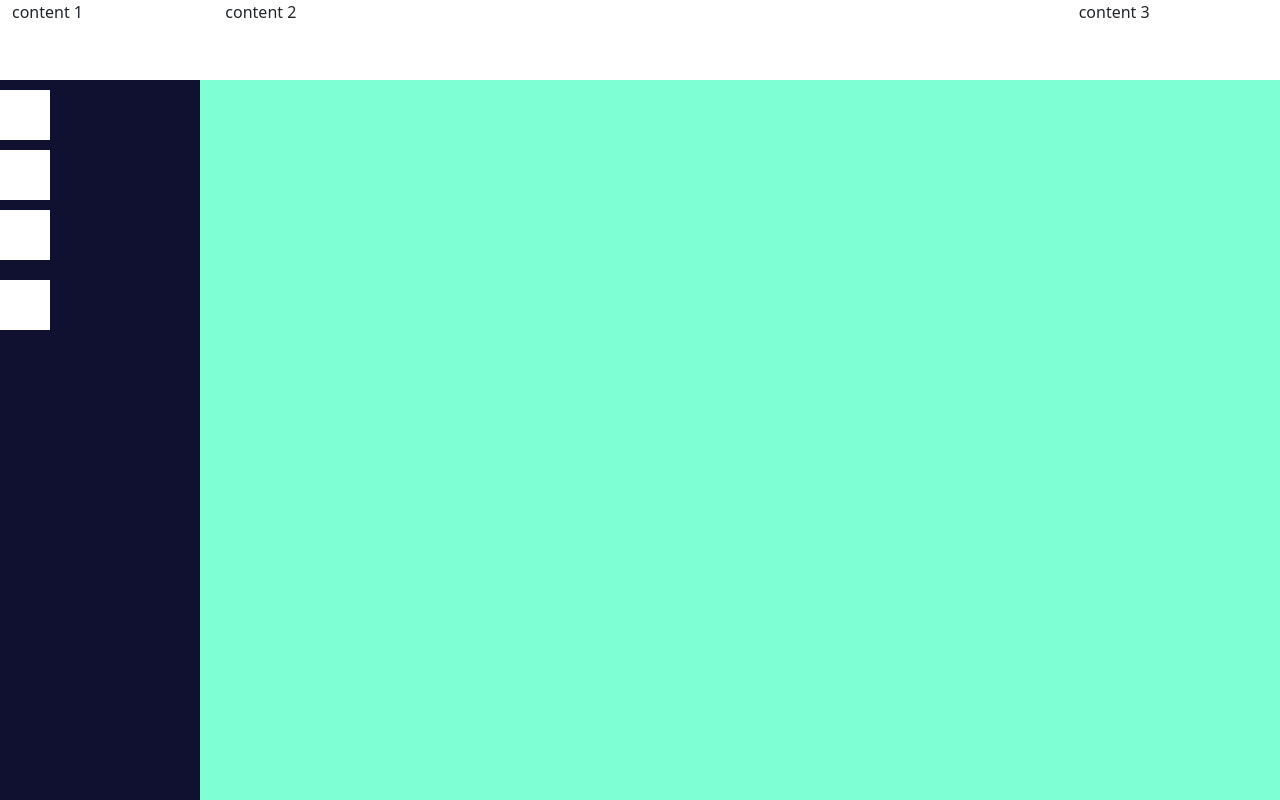
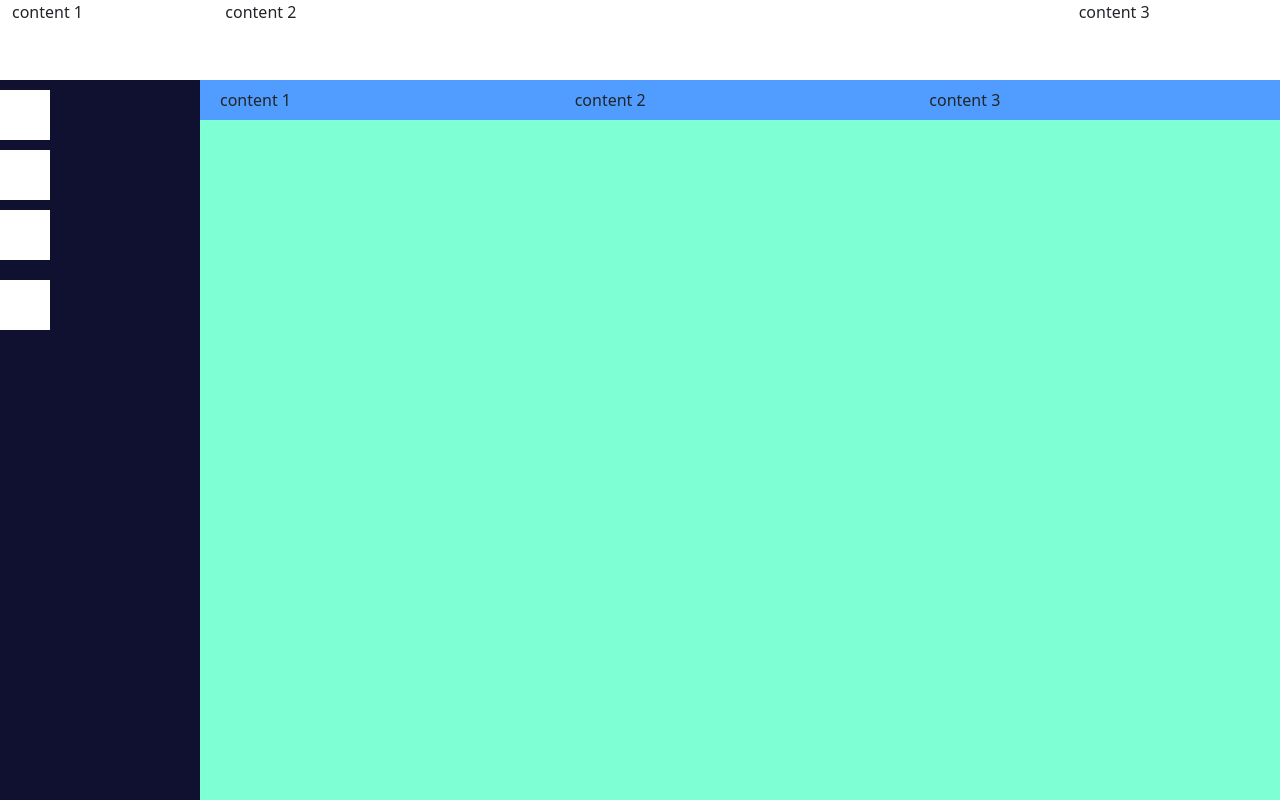
Before and after one commit to alex02r/html-css-bootstrap-dashboard, a plain HTML site: page index.html in a window 1280 px wide. Shown: the top 800 px of the page. Drawn offline with nearby package versions, Linux system fonts and the light colour scheme.

Commit message:
[UPGRADE]Add content for top main section

```diff
--- a/css/style.css
+++ b/css/style.css
@@ -33,6 +33,11 @@ header{
     background-color: #fff;
 }
 
+.top-main{
+    background-color: rgb(81, 156, 255);
+}
+
+
 @media screen and (min-width: 992px){
     .sidebar{
         width: 200px;
--- a/index.html
+++ b/index.html
@@ -44,8 +44,20 @@
     </div>
     <!-- main content -->
     <div class="main-content">
-        <div class="top-main">
-
+        <div class="top-main p-2">
+            <div class="container-fluid">
+                <div class="row">
+                    <div class="col-12 col-md-4">
+                        content 1
+                    </div>
+                    <div class="col-12 col-md-4">
+                        content 2
+                    </div>
+                    <div class="col-12 col-md-4 order-first order-md-last">
+                        content 3
+                    </div>
+                </div>
+            </div>
         </div>
         <div class="container-fluid">
             <div class="row">
```
